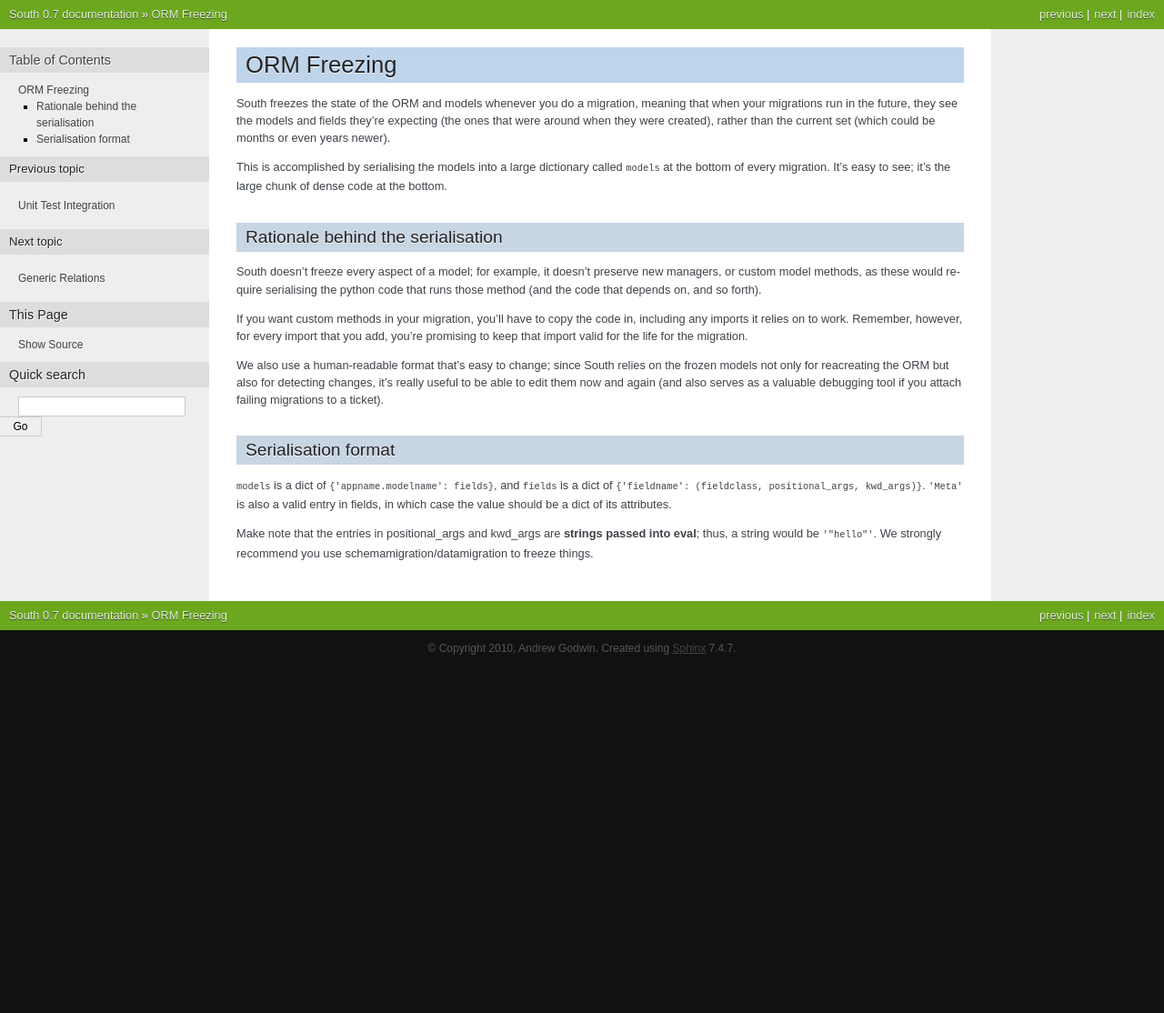
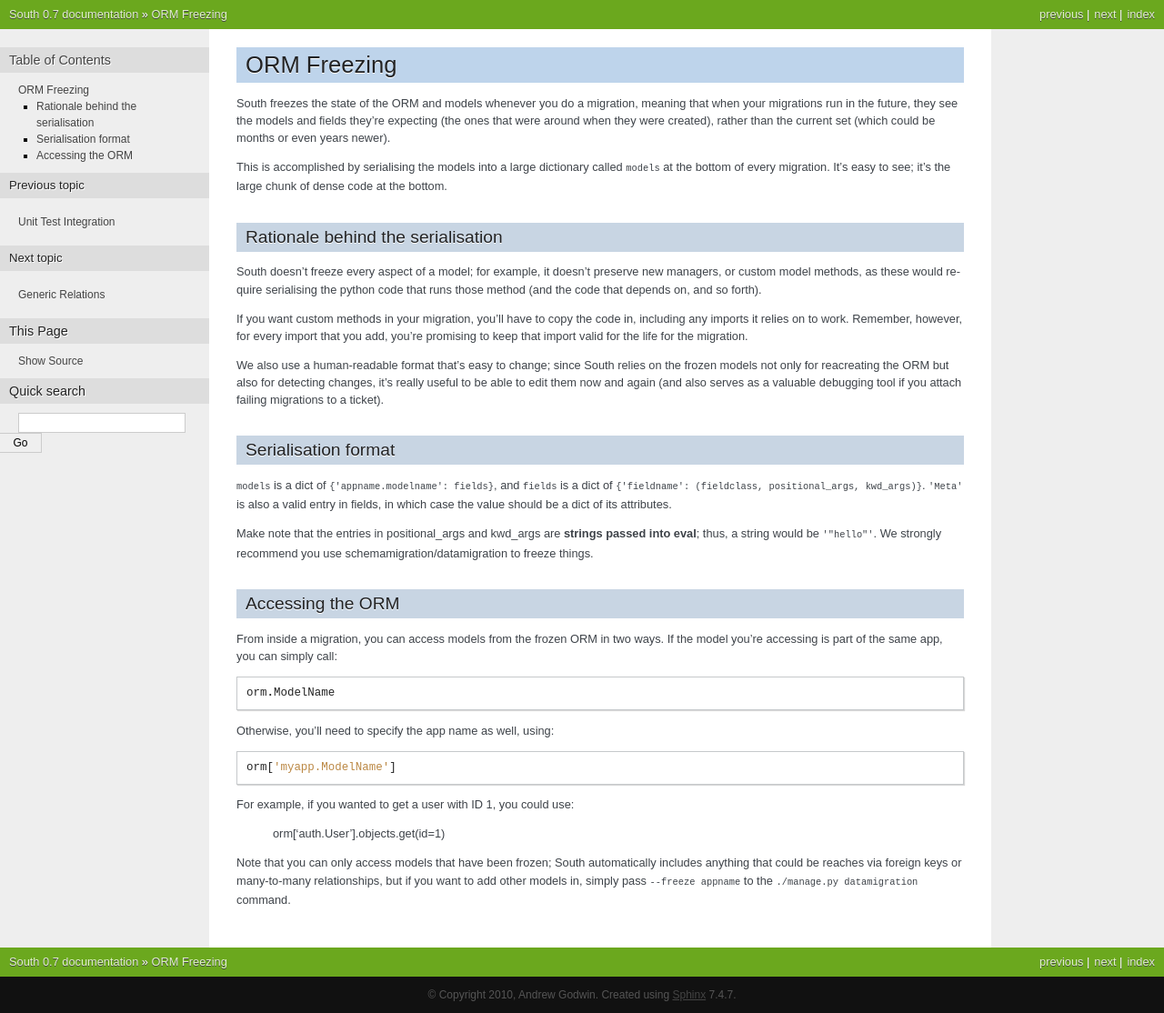
Before and after one commit to matthiask/south, a Sphinx documentation site: the page built from docs/ormfreezing.rst, in a window 1280 px wide. Shown: the whole page at 91% size. Built offline with Sphinx 7.4.7, drawn with Linux system fonts in a browser that asks for light colours; before the commit the page ends 900 px from its top, so only the background shows below that.

Commit message:
Add in docs on accessing the ORM

```diff
--- a/docs/ormfreezing.rst
+++ b/docs/ormfreezing.rst
@@ -43,3 +43,24 @@ of its attributes.
 Make note that the entries in positional_args and kwd_args are
 **strings passed into eval**; thus, a string would be ``'"hello"'``.
 We strongly recommend you use schemamigration/datamigration to freeze things.
+
+Accessing the ORM
+-----------------
+
+From inside a migration, you can access models from the frozen ORM in two ways.
+If the model you're accessing is part of the same app, you can simply call::
+
+ orm.ModelName
+
+Otherwise, you'll need to specify the app name as well, using::
+
+ orm['myapp.ModelName']
+
+For example, if you wanted to get a user with ID 1, you could use:
+
+ orm['auth.User'].objects.get(id=1)
+
+Note that you can only access models that have been frozen; South automatically
+includes anything that could be reaches via foreign keys or many-to-many
+relationships, but if you want to add other models in, simply pass ``--freeze appname``
+to the ``./manage.py datamigration`` command.
```
